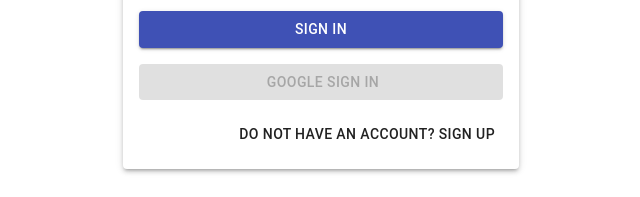
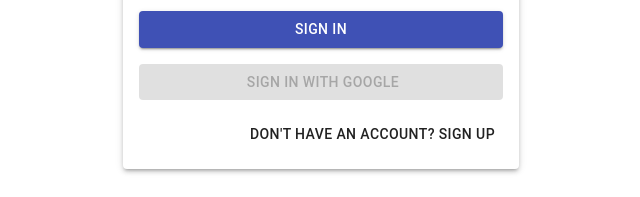
Before and after one commit to SangmeanHong/fitd-tech-client, a React (Create React App) app: page /signup in a window 1280 px wide. Shown: the part 333-530 px from the top of the page, without its empty margins (319-959 px from the left). Built offline with nearby package versions, Linux system fonts and the light colour scheme.

Commit message:
Fixed Text to make it more read-able

```diff
--- a/src/pages/signup/index.js
+++ b/src/pages/signup/index.js
@@ -108,7 +108,7 @@
 						{isSignup && (
 							<Input
 								name='confirmPassword'
-								label='Repeat Password'
+								label='confirm Password'
 								handleChange={handleChange}
 								type='password'
 							/>
@@ -135,7 +135,7 @@
 								startIcon={<authIcon />}
 								variant='contained'
 							>
-								Google Sign In
+								Sign in with Google
 							</Button>
 						)}
 						onSuccess={googleSuccess}
@@ -147,7 +147,7 @@
 							<Button onClick={switchMode}>
 								{isSignup
 									? 'Already have an account? Sign In'
-									: 'Do not have an account? Sign Up'}
+									: 'Don\'t have an account? Sign Up'}
 							</Button>
 						</Grid>
 					</Grid>
```
